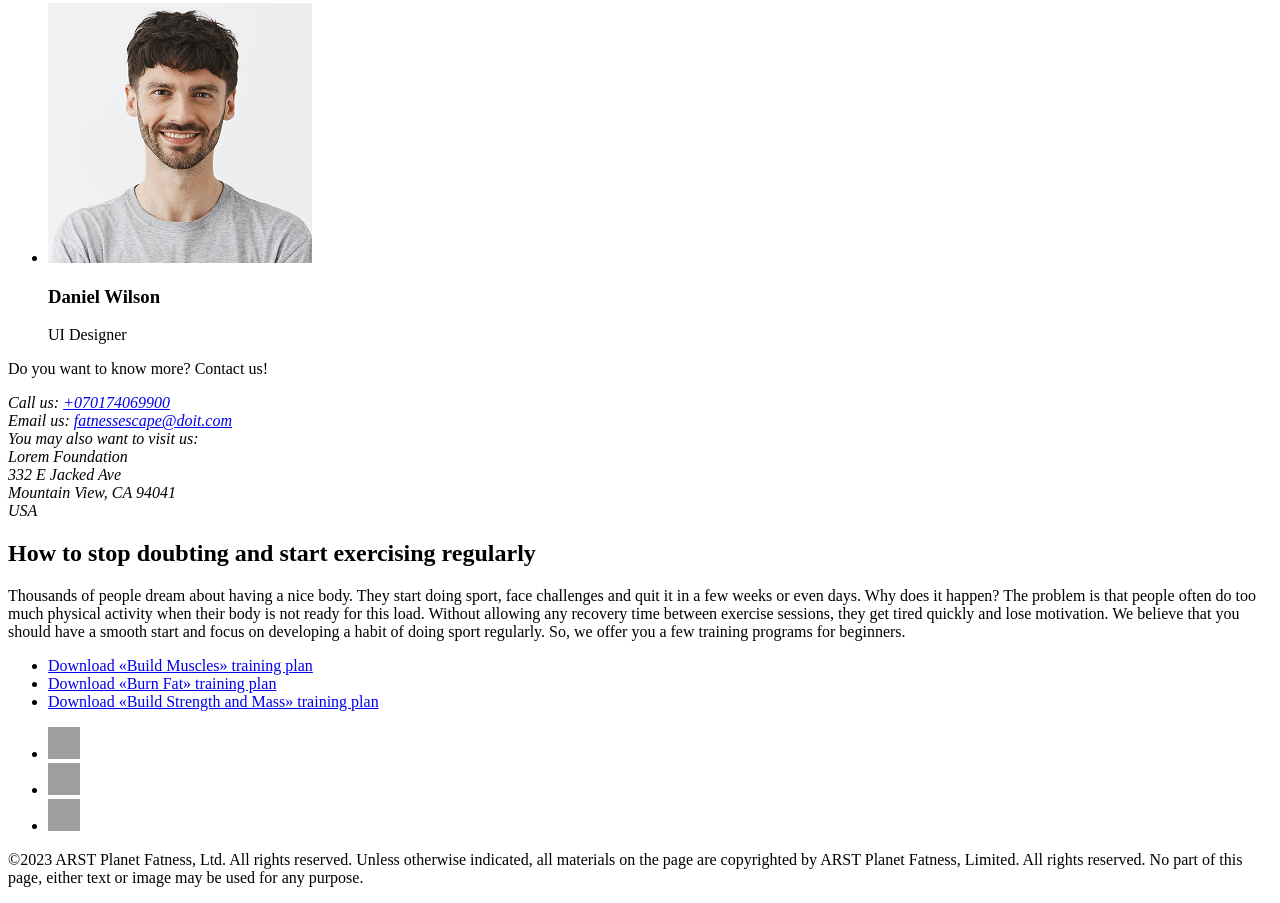
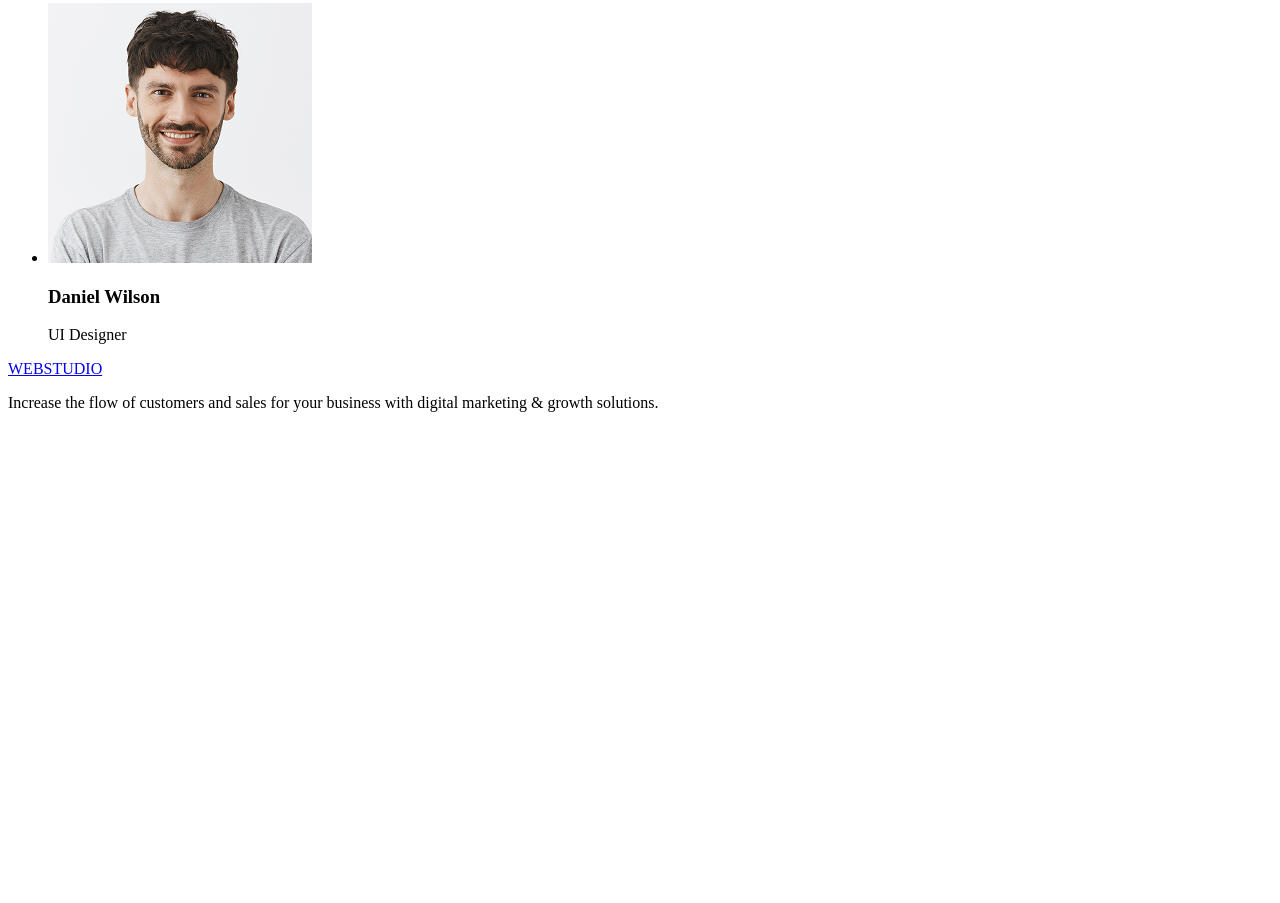
Before and after one commit to MaksymKovalov/goit-markup-hw-01, a plain HTML site: page index.html in a window 1280 px wide. Shown: the part 1722-2625 px from the top of the page. After the commit the page ends 2150 px from the top, so only its background shows below. Drawn offline with Linux system fonts and the light colour scheme; grey boxes are pictures that could not be loaded.

Commit message:
last index full

```diff
--- a/index.html
+++ b/index.html
@@ -89,106 +89,12 @@
         </a>
         </li>
         </ul>
-      </section>
-
-
-        <p>Do you want to know more? Contact us!</p>
-        <address>
-          Call us: <a href="tel:+070174069900">+070174069900</a><br />
-          Email us:
-          <a href="mailto:fatnessescape@doit.com">fatnessescape@doit.com</a
-          ><br />
-          You may also want to visit us:<br />
-          Lorem Foundation<br />
-          332 E Jacked Ave<br />
-          Mountain View, CA 94041<br />
-          USA
-        </address>
-      </section>
-      <section>
-        <h2 id="programs">
-          How to stop doubting and start exercising regularly
-        </h2>
-        <p>
-          Thousands of people dream about having a nice body. They start doing
-          sport, face challenges and quit it in a few weeks or even days. Why
-          does it happen? The problem is that people often do too much physical
-          activity when their body is not ready for this load. Without allowing
-          any recovery time between exercise sessions, they get tired quickly
-          and lose motivation. We believe that you should have a smooth start
-          and focus on developing a habit of doing sport regularly. So, we offer
-          you a few training programs for beginners.
-        </p>
-
-        <ul>
-          <li>
-            <a
-              href="https://ac.goit.global/fullstack/html-css-v2/module-1/autocheck/Build-Muscles.pdf"
-              download="build-muscles-plan"
-            >
-              Download «Build Muscles» training plan
-            </a>
-          </li>
-          <li>
-            <a
-              href="https://ac.goit.global/fullstack/html-css-v2/module-1/autocheck/Burn-Fat.pdf"
-              download="burn-fat-plan"
-            >
-              Download «Burn Fat» training plan
-            </a>
-          </li>
-          <li>
-            <a
-              href="https://ac.goit.global/fullstack/html-css-v2/module-1/autocheck/Build-Strength&Mass.pdf"
-              download="strength-and-mass-plan"
-            >
-              Download «Build Strength and Mass» training plan
-            </a>
-          </li>
-        </ul>
-      </section>
-    </main>
-
+        </section>
+<!--Footer-->
+<!-- Footer -->
     <footer>
-      <ul>
-        <li>
-          <a href="https://www.instagram.com/" target="_blank">
-            <img
-              src="https://ac.goit.global/fullstack/html-css-v2/module-1/autocheck/b04insta.svg"
-              width="32"
-              height="32"
-              alt="Instagram"
-            />
-          </a>
-        </li>
-        <li>
-          <a href="https://www.facebook.com/" target="_blank">
-            <img
-              src="https://ac.goit.global/fullstack/html-css-v2/module-1/autocheck/b04facebook.svg"
-              width="32"
-              height="32"
-              alt="Facebook"
-            />
-          </a>
-        </li>
-        <li>
-          <a href="https://www.youtube.com/" target="_blank">
-            <img
-              src="https://ac.goit.global/fullstack/html-css-v2/module-1/autocheck/b04youtube.svg"
-              width="32"
-              height="32"
-              alt="YouTube"
-            />
-          </a>
-        </li>
-      </ul>
-
-      <p>
-        &copy;2023 ARST Planet Fatness, Ltd. All rights reserved. Unless
-        otherwise indicated, all materials on the page are copyrighted by ARST
-        Planet Fatness, Limited. All rights reserved. No part of this page,
-        either text or image may be used for any purpose.
-      </p>
+        <a href="/">WEBSTUDIO</a>
+        <p>Increase the flow of customers and sales for your business with digital marketing & growth solutions.</p>
     </footer>
-  </body>
+</body>
 </html>
```
